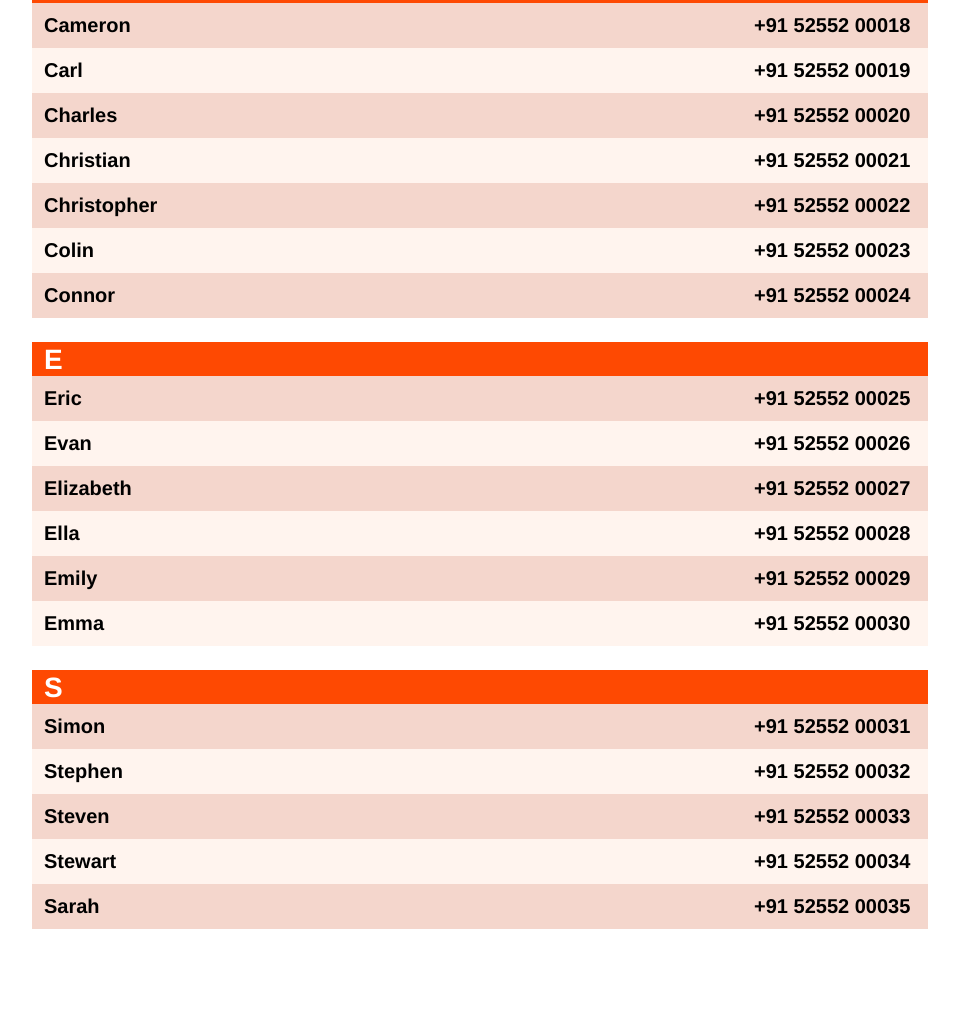
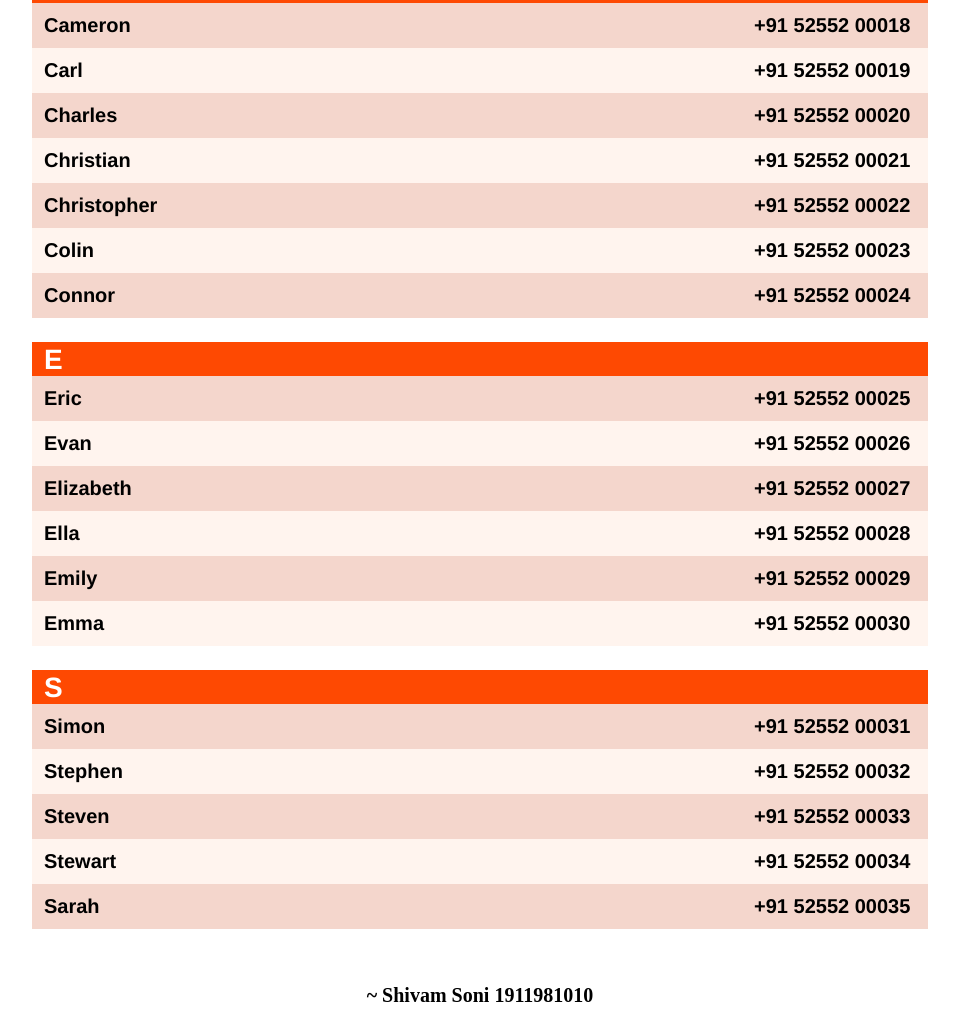
Before and after one commit to imshivamsoni/phonebookAssignment, a plain HTML site: page index.html in a window 1280 px wide. Shown: the part 1152-2167 px from the top of the page, without its empty margins (160-1119 px from the left). Before the commit the page ends 2097 px from the top, so only its background shows below. Drawn offline with Linux system fonts and the light colour scheme.

Commit message:
final draft

```diff
--- a/index.html
+++ b/index.html
@@ -69,5 +69,9 @@
         <dd>Sarah<span class="number">+91 52552 00035</span></dd>
       </div>
     </dl>
+
+    <footer>
+      <b>~ Shivam Soni 1911981010</b>
+    </footer>
   </body>
 </html>
--- a/style.css
+++ b/style.css
@@ -59,3 +59,9 @@ dd:nth-child(even) {
 dd:nth-child(odd) {
   background-color: #fff4ee;
 }
+
+footer {
+  margin-top: 55px;
+  font-size: 20px;
+  text-align: center;
+}
```
